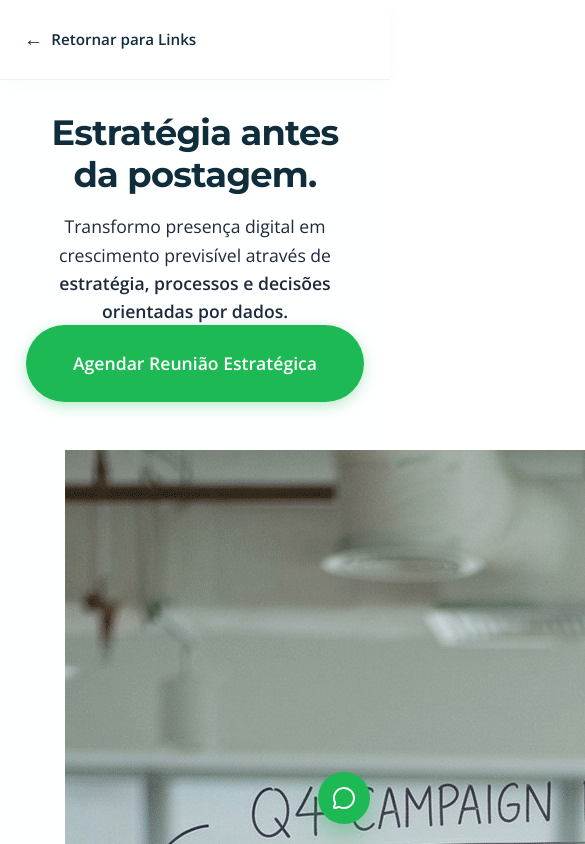
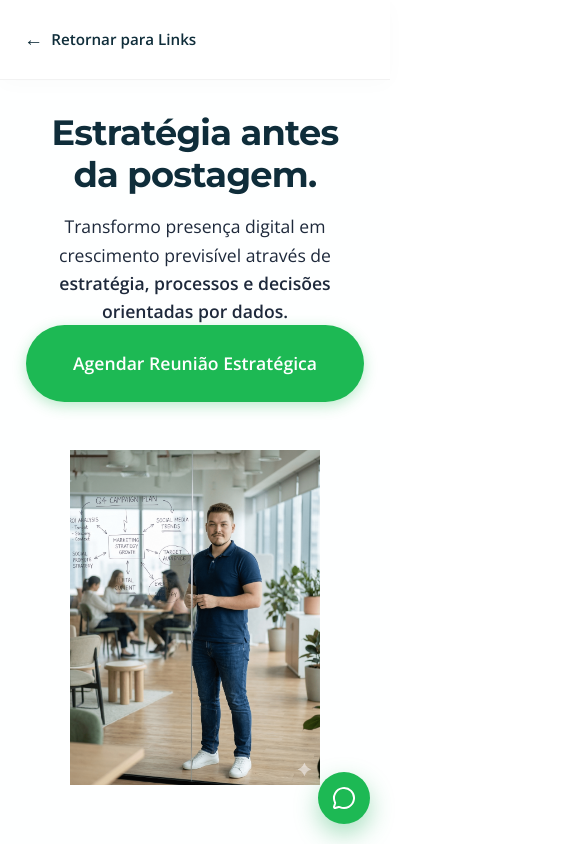
Before and after one commit to ViniciusMatoba/Vinicius-Matoba, a React (Vite) app: page / in a window 390 px wide. Shown: the top 844 px of the page, 585 px wide, since content can reach past the window. Built offline with nearby package versions, Linux system fonts and the light colour scheme.

Commit message:
fix(home): resize hero image consultant for desktop and mobile devices

```diff
--- a/src/App.css
+++ b/src/App.css
@@ -20,6 +20,19 @@
   overflow-wrap: break-word;
 }
 
+.hero-image-frame {
+  max-width: 450px; /* Limit size on desktop */
+  margin: 0 auto;
+  display: flex;
+  justify-content: center;
+}
+
+.hero-img-consultant {
+  width: 100%;
+  height: auto;
+  object-fit: contain;
+}
+
 .hero-subtitle-premium {
   max-width: 100%;
   overflow-wrap: break-word;
@@ -34,7 +47,7 @@
   }
 
   .hero-image-frame {
-    max-width: 300px;
+    max-width: 360px;
     margin: 0 auto;
   }
 }
@@ -71,7 +84,7 @@
   }
 
   .hero-image-frame {
-    max-width: 260px;
+    max-width: 250px;
   }
 
   .nav-logo {
```
